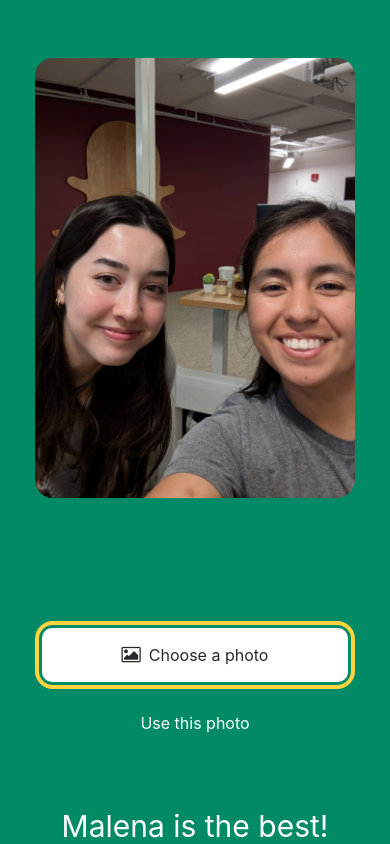
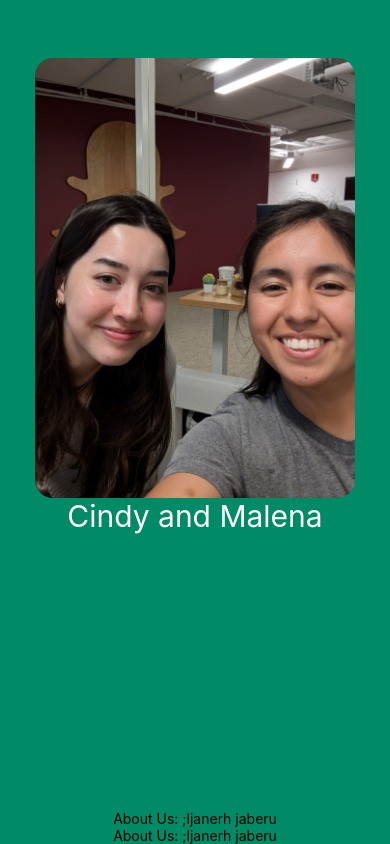
Before and after one commit to cindyawho/reactNativeTemplateLab-main, a React Native app: screen / in a window 390 px wide. Built offline with nearby package versions, Linux system fonts and the light colour scheme.

Commit message:
Starting about us

```diff
--- a/App.js
+++ b/App.js
@@ -32,12 +32,15 @@ export default function App() {
           placeholderImageSource={PlaceholderImage}
           selectedImage={selectedImage}
         />
+        <Text style={{ color: '#fff', fontSize: 30, textAlign: 'center' }}>Cindy and Malena</Text>
       </View>
-      <View style={styles.footerContainer}>
-        <Button theme="primary" label="Choose a photo" onPress={pickImageAsync}/>
-        <Button label="Use this photo" />
+      <View>
+        <Text>About Us: ;ljanerh jaberu</Text>
       </View>
-      <Text style={{ color: '#fff', fontSize: 30 }}>Malena is the best!</Text>
+      <View>
+        <Text>About Us: ;ljanerh jaberu</Text>
+      </View>
+
       <StatusBar style="auto" />
     </View>
 
```
